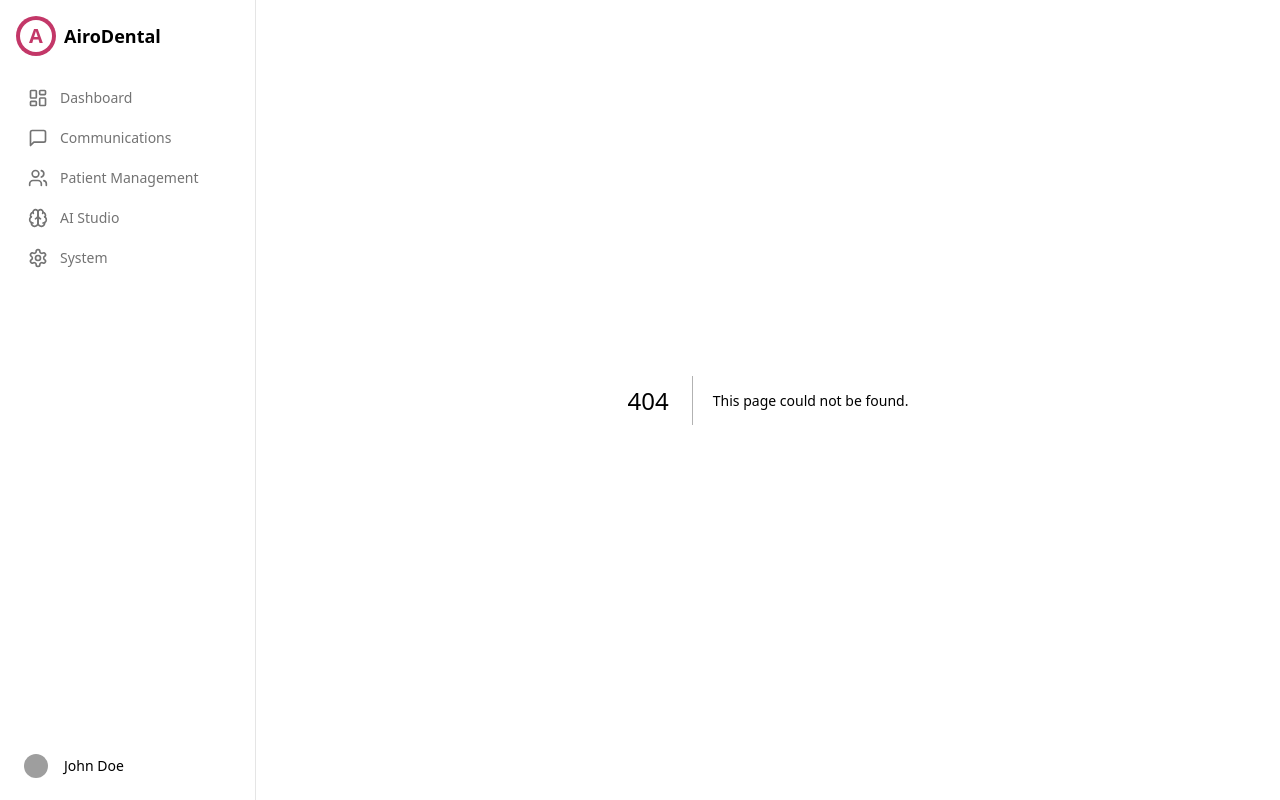
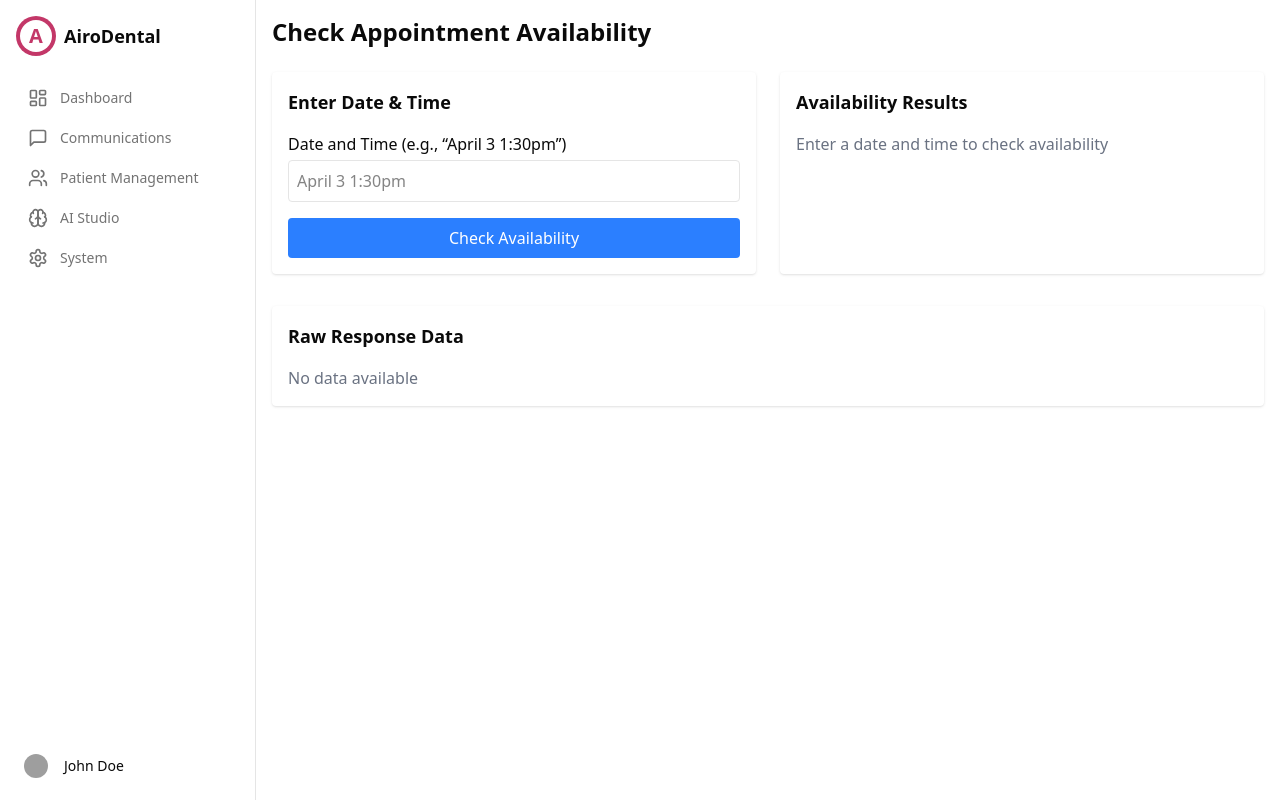
Before and after one commit to Airo-DDS/laine, a Next.js app: page /check-availability in a window 1280 px wide. Before the commit this address had no page. Built offline with nearby package versions, Linux system fonts and the light colour scheme; grey boxes are pictures that could not be loaded.

Commit message:
fixed cors errors

```diff
--- a/app/api/claire/check-availability/route.ts
+++ b/app/api/claire/check-availability/route.ts
@@ -193,10 +193,18 @@ export async function POST(request: Request) {
         headers: {
           'Access-Control-Allow-Origin': '*',
           'Access-Control-Allow-Methods': 'POST, OPTIONS',
-          'Access-Control-Allow-Headers': 'Content-Type, Authorization',
+          'Access-Control-Allow-Headers': 'Content-Type, Authorization, Accept',
+          'Access-Control-Max-Age': '86400',
         },
       });
     }
+
+    // Add CORS headers to the response
+    const headers = {
+      'Access-Control-Allow-Origin': '*',
+      'Access-Control-Allow-Methods': 'POST, OPTIONS',
+      'Access-Control-Allow-Headers': 'Content-Type, Authorization, Accept',
+    };
 
     // Parse the request body
     const body = await request.json() as VapiToolCallWebhook;
@@ -369,7 +377,7 @@ export async function POST(request: Request) {
           result: responseMessage
         }
       ]
-    });
+    }, { headers });
   } catch (error) {
     console.error('Error checking availability:', error);
     return NextResponse.json(
@@ -381,21 +389,29 @@ export async function POST(request: Request) {
           }
         ]
       },
-      { status: 500 }
+      {
+        status: 500,
+        headers: {
+          'Access-Control-Allow-Origin': '*',
+          'Access-Control-Allow-Methods': 'POST, OPTIONS',
+          'Access-Control-Allow-Headers': 'Content-Type, Authorization, Accept',
+        }
+      }
     );
   } finally {
     await prisma.$disconnect();
   }
 }
 
-// Add the OPTIONS handler for CORS
+// Update the OPTIONS handler for CORS
 export async function OPTIONS() {
   return new NextResponse(null, {
     status: 204,
     headers: {
       'Access-Control-Allow-Origin': '*',
       'Access-Control-Allow-Methods': 'POST, OPTIONS',
-      'Access-Control-Allow-Headers': 'Content-Type, Authorization',
+      'Access-Control-Allow-Headers': 'Content-Type, Authorization, Accept',
+      'Access-Control-Max-Age': '86400',
     },
   });
 }
--- /dev/null
+++ b/app/check-availability/page.tsx
@@ -0,0 +1,180 @@
+'use client';
+
+import { useState } from 'react';
+import { parse } from 'date-fns';
+import axios from 'axios';
+
+// Define interfaces for the API response
+interface ApiResult {
+  toolCallId: string;
+  result?: string;
+  error?: string;
+}
+
+interface ApiResponse {
+  results: ApiResult[];
+}
+
+export default function CheckAvailability() {
+  const [inputText, setInputText] = useState('');
+  const [loading, setLoading] = useState(false);
+  const [result, setResult] = useState('');
+  const [error, setError] = useState('');
+  const [rawData, setRawData] = useState<ApiResponse | null>(null);
+
+  const handleCheck = async (e: React.FormEvent) => {
+    e.preventDefault();
+    setLoading(true);
+    setError('');
+    setResult('');
+    setRawData(null);
+
+    try {
+      // Try to parse the input text as a date
+      let startDate: Date;
+      let endDate: Date;
+
+      try {
+        // Try to parse inputs like "April.3 1:30pm"
+        startDate = parse(inputText, 'MMMM d h:mma', new Date());
+
+        // Set end date 30 minutes later
+        endDate = new Date(startDate);
+        endDate.setMinutes(endDate.getMinutes() + 30);
+      } catch {
+        setError('Could not parse the date. Please use a format like "April 3 1:30pm"');
+        setLoading(false);
+        return;
+      }
+
+      // Format dates for API call
+      const formattedStartDate = startDate.toISOString();
+      const formattedEndDate = endDate.toISOString();
+
+      // Create payload for the API
+      const payload = {
+        startDate: formattedStartDate,
+        endDate: formattedEndDate
+      };
+
+      // Make API call
+      const response = await axios.post(
+        'https://claire-core.vercel.app/api/claire/check-availability',
+        payload,
+        {
+          headers: {
+            'Content-Type': 'application/json',
+            'Accept': 'application/json',
+          },
+          withCredentials: false,
+          timeout: 10000, // 10 second timeout
+          validateStatus: (status) => status < 500 // Don't reject on 4xx status codes
+        }
+      );
+
+      // Handle response
+      setRawData(response.data);
+
+      if (response.status === 200 && response.data?.results?.[0]?.result) {
+        setResult(response.data.results[0].result);
+      } else if (response.data?.results?.[0]?.error) {
+        setError(response.data.results[0].error);
+      } else {
+        setError("No clear result found in the response");
+      }
+    } catch (err) {
+      console.error('Error checking availability:', err);
+      if (axios.isAxiosError(err)) {
+        const errorMessage = err.response?.data?.message ||
+                           err.response?.data?.error ||
+                           err.message;
+        setError(`Failed to check availability: ${errorMessage}`);
+        setRawData(err.response?.data || null);
+        console.log('Error details:', {
+          status: err.response?.status,
+          statusText: err.response?.statusText,
+          data: err.response?.data,
+          headers: err.response?.headers
+        });
+      } else {
+        setError('Failed to check availability. Please try again.');
+      }
+    } finally {
+      setLoading(false);
+    }
+  };
+
+  return (
+    <div className="container mx-auto p-4">
+      <h1 className="text-2xl font-bold mb-6">Check Appointment Availability</h1>
+
+      <div className="grid grid-cols-1 md:grid-cols-2 gap-6">
+        {/* Left column - Input */}
+        <div className="bg-white p-4 rounded shadow">
+          <h2 className="text-lg font-semibold mb-4">Enter Date & Time</h2>
+          <form onSubmit={handleCheck} className="space-y-4">
+            <div>
+              <label htmlFor="dateTime" className="block mb-1">
+                Date and Time (e.g., &ldquo;April 3 1:30pm&rdquo;)
+              </label>
+              <input
+                id="dateTime"
+                type="text"
+                value={inputText}
+                onChange={(e) => setInputText(e.target.value)}
+                className="w-full p-2 border rounded"
+                placeholder="April 3 1:30pm"
+              />
+            </div>
+            <button
+              type="submit"
+              disabled={loading}
+              className={`w-full p-2 rounded ${
+                loading
+                  ? 'bg-gray-400'
+                  : 'bg-blue-500 hover:bg-blue-600 text-white'
+              }`}
+            >
+              {loading ? 'Checking...' : 'Check Availability'}
+            </button>
+          </form>
+        </div>
+
+        {/* Right column - Results */}
+        <div className="bg-white p-4 rounded shadow">
+          <h2 className="text-lg font-semibold mb-4">Availability Results</h2>
+
+          {error && (
+            <div className="bg-red-100 border-l-4 border-red-500 text-red-700 p-4 mb-4">
+              <p>{error}</p>
+            </div>
+          )}
+
+          {result && (
+            <div className="bg-green-100 border-l-4 border-green-500 text-green-700 p-4">
+              <p>{result}</p>
+            </div>
+          )}
+
+          {!error && !result && !loading && (
+            <p className="text-gray-500">Enter a date and time to check availability</p>
+          )}
+
+          {loading && <p className="text-blue-500">Checking availability...</p>}
+        </div>
+      </div>
+
+      {/* Raw appointment data */}
+      <div className="mt-8 bg-white p-4 rounded shadow">
+        <h2 className="text-lg font-semibold mb-4">Raw Response Data</h2>
+        {rawData ? (
+          <pre className="bg-gray-100 p-4 rounded overflow-auto max-h-96 text-sm">
+            {JSON.stringify(rawData, null, 2)}
+          </pre>
+        ) : (
+          <p className="text-gray-500">No data available</p>
+        )}
+      </div>
+    </div>
+  );
+}
--- a/app/demo/page.tsx
+++ b/app/demo/page.tsx
@@ -64,6 +64,18 @@ interface VapiMessage {
   };
   status?: string;
   endedReason?: string;
+  conversation?: Array<{
+    role: string;
+    content?: string;
+    tool_calls?: Array<{
+      id: string;
+      function?: {
+        name: string;
+        arguments?: string;
+      };
+    }>;
+    tool_call_id?: string;
+  }>;
 }
 
 const DemoPage: FC = () => {
@@ -217,6 +229,52 @@ const DemoPage: FC = () => {
         if (message.status === 'ended' && message.endedReason) {
           addLog('Info', `Call ended reason: ${message.endedReason}`);
         }
+      } else if (message.type === 'conversation-update' && message.conversation) {
+        // Process tool calls from conversation updates
+        const lastMessage = message.conversation[message.conversation.length - 1];
+
+        if (lastMessage.role === 'assistant' && lastMessage.tool_calls && lastMessage.tool_calls.length > 0) {
+          // Process each tool call in the conversation update
+          for (const toolCall of lastMessage.tool_calls) {
+            const toolCallId = toolCall.id;
+            const name = toolCall.function?.name || '';
+            const argsString = toolCall.function?.arguments || '{}';
+            let parameters = {};
+
+            try {
+              parameters = JSON.parse(argsString);
+            } catch (e) {
+              console.error('Error parsing tool call arguments:', e);
+            }
+
+            // Add to tool calls collection
+            setToolCalls(prev => {
+              // Check if this tool call is already in the list
+              const exists = prev.some(tc => tc.id === toolCallId);
+              if (exists) return prev;
+
+              return [...prev, {
+                id: toolCallId,
+                name,
+                parameters,
+                timestamp,
+              }];
+            });
+          }
+        }
+
+        // Process tool results from conversation updates
+        if (lastMessage.role === 'tool' && lastMessage.tool_call_id) {
+          const toolCallId = lastMessage.tool_call_id;
+          const result = lastMessage.content;
+
+          // Update existing tool call with result
+          setToolCalls(prev => prev.map(tc =>
+            tc.id === toolCallId
+              ? { ...tc, result }
+              : tc
+          ));
+        }
       }
       // Add other message type handlers as needed
     };
@@ -331,7 +389,7 @@ const DemoPage: FC = () => {
 
   return (
     <div className="flex flex-col h-screen bg-gray-100 dark:bg-gray-900 text-gray-900 dark:text-gray-100 p-4 space-y-4">
-      <h1 className="text-2xl font-bold text-center">Vapi Web SDK Demo</h1>
+      <h1 className="text-2xl font-bold text-center">Claire Core Demo</h1>
 
       {/* Controls */}
       <div className="flex justify-center items-center space-x-4 p-4 bg-white dark:bg-gray-800 rounded-lg shadow">
```
Also changed, not shown: package.json (+7 -1 lines), 2 other files (tests, documents, lock files or other folders).
